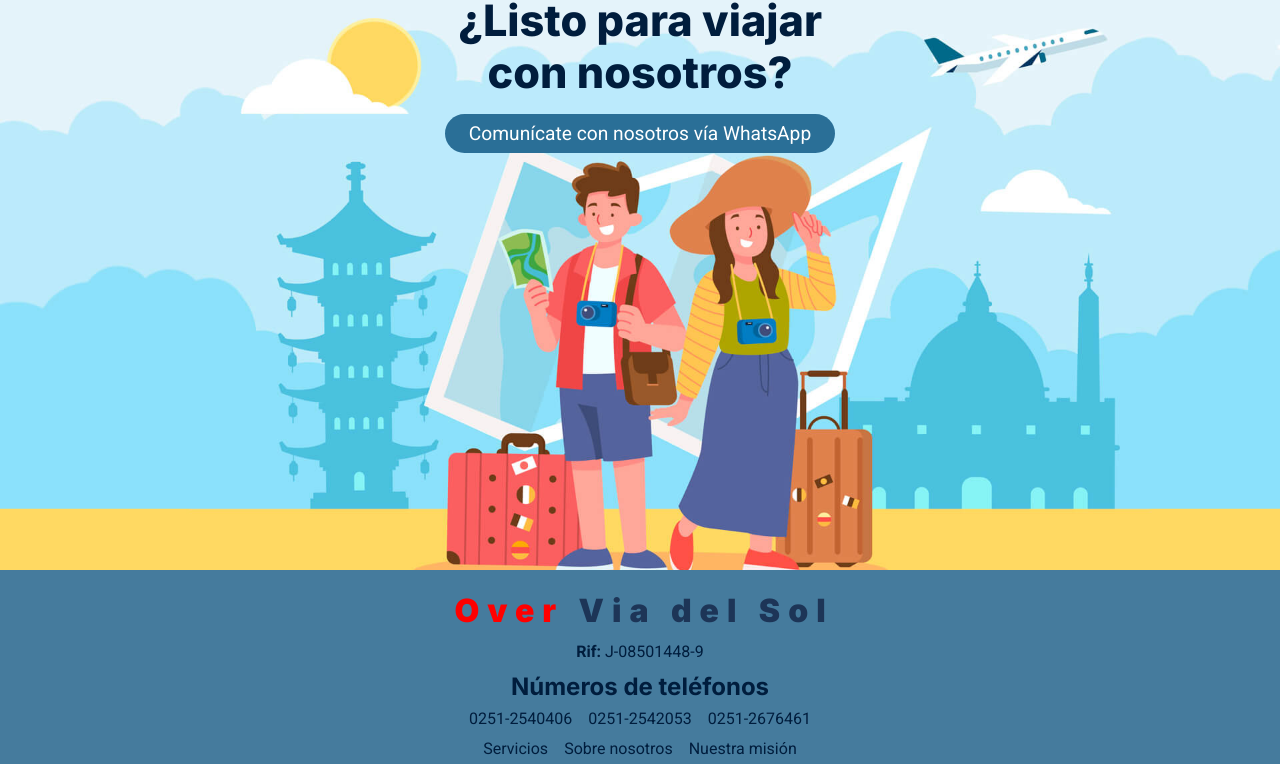
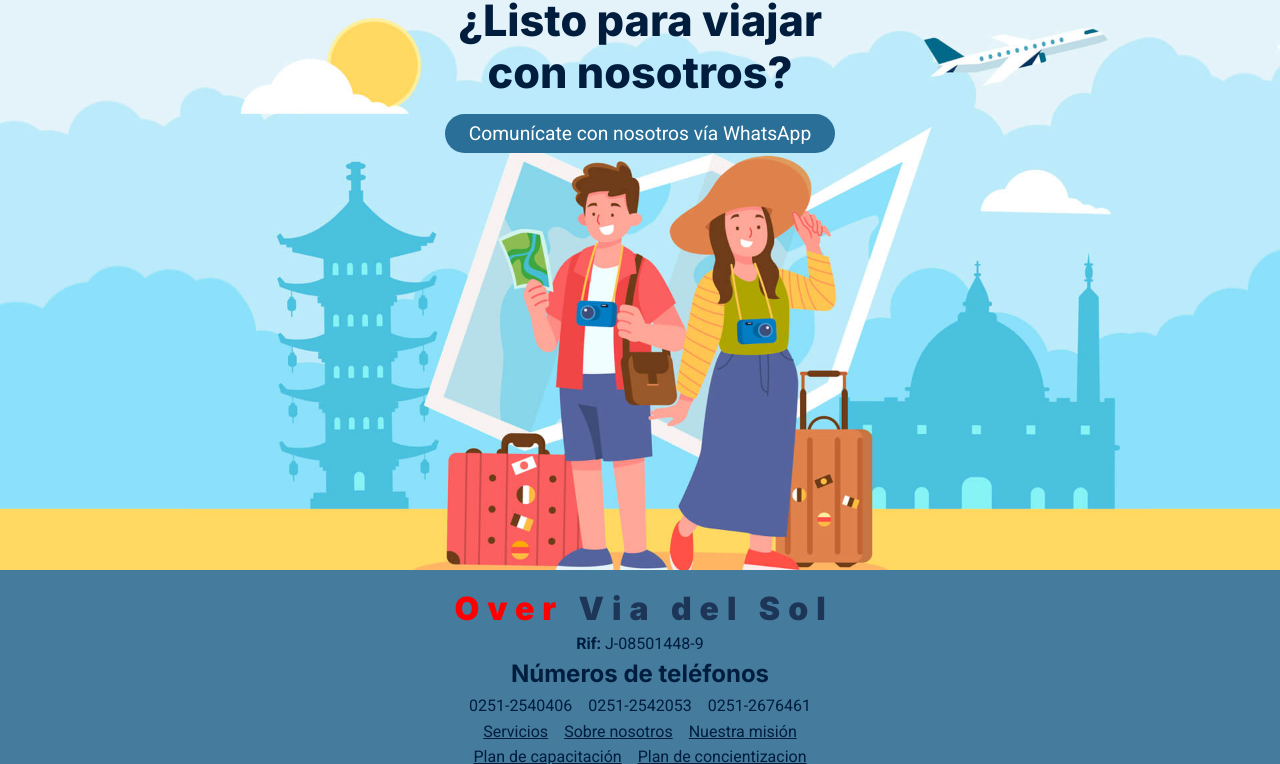
Before and after one commit to JavierCarrasco08/over-via-del-sol-javi, a website built with Vite: page index.html in a window 1280 px wide. Shown: the part 4694-5458 px from the top of the page. Built offline with nearby package versions, Linux system fonts and the light colour scheme.

Commit message:
change: Editando el Html y CSS, colocando enlaces para archivos en drive

```diff
--- a/index.html
+++ b/index.html
@@ -486,6 +486,28 @@
               </li>
             </ul>
           </nav>
+          <nav class="foo__nav">
+            <ul class="foo__ul">
+              <li class="foo__li">
+                <a
+                  href="https://drive.google.com/file/d/1QCQbyLdt8ttfstXCd9BlgeneYQrZ7hPb/view?usp=drive_link"
+                  class="foo__a"
+                  target="_blank"
+                  rel="noopener noreferrer"
+                  >Plan de capacitación</a
+                >
+              </li>
+              <li class="foo__li">
+                <a
+                  href="https://drive.google.com/file/d/1Rl6Xa8d7KkE81lsexOTwxMFzznIMDA9b/view?usp=drive_link"
+                  class="foo__a"
+                  target="_blank"
+                  rel="noopener noreferrer"
+                  >Plan de concientizacion</a
+                >
+              </li>
+            </ul>
+          </nav>
           <nav>
             <ul class="foo__ul">
               <li class="foo__li">
--- a/src/style.css
+++ b/src/style.css
@@ -671,7 +671,6 @@ body {
 
 .foo__a {
   font-family: var(--font-text);
-  text-decoration: none;
   color: var(--primary-color-text);
 }
 
```
